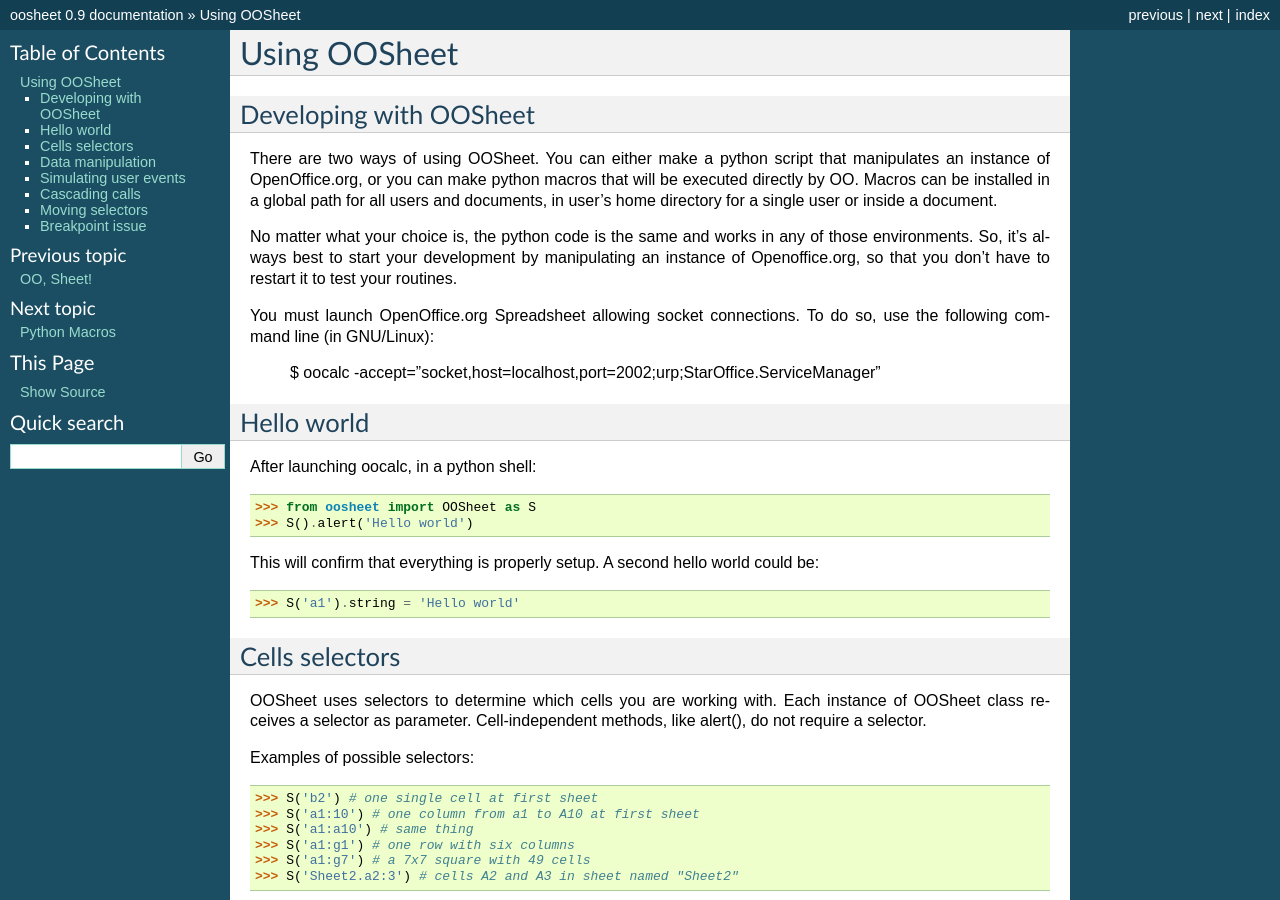
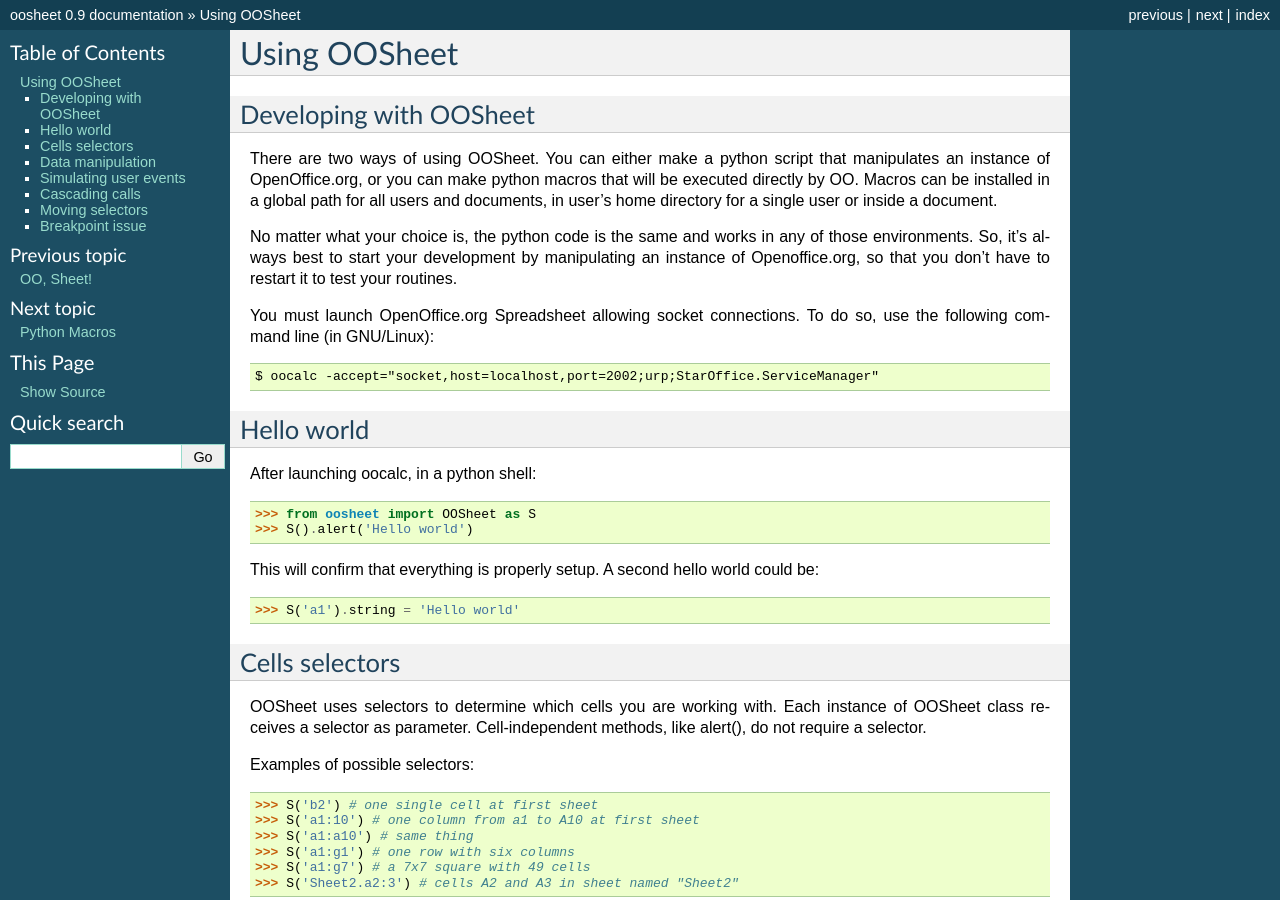
Before and after one commit to lfagundes/oosheet, a Sphinx documentation site: the page built from docs/using-oosheet.rst, in a window 1280 px wide and 900 px high. Built offline with Sphinx 7.4.7, drawn with Linux system fonts in a browser that asks for light colours.

Commit message:
detail in doc, no new info

```diff
--- a/docs/using-oosheet.rst
+++ b/docs/using-oosheet.rst
@@ -12,7 +12,7 @@
 
 No matter what your choice is, the python code is the same and works in any of those environments. So, it's always best to start your development by manipulating an instance of Openoffice.org, so that you don't have to restart it to test your routines.
 
-You must launch OpenOffice.org Spreadsheet allowing socket connections. To do so, use the following command line (in GNU/Linux):
+You must launch OpenOffice.org Spreadsheet allowing socket connections. To do so, use the following command line (in GNU/Linux)::
 
     $ oocalc -accept="socket,host=localhost,port=2002;urp;StarOffice.ServiceManager"
 
```
